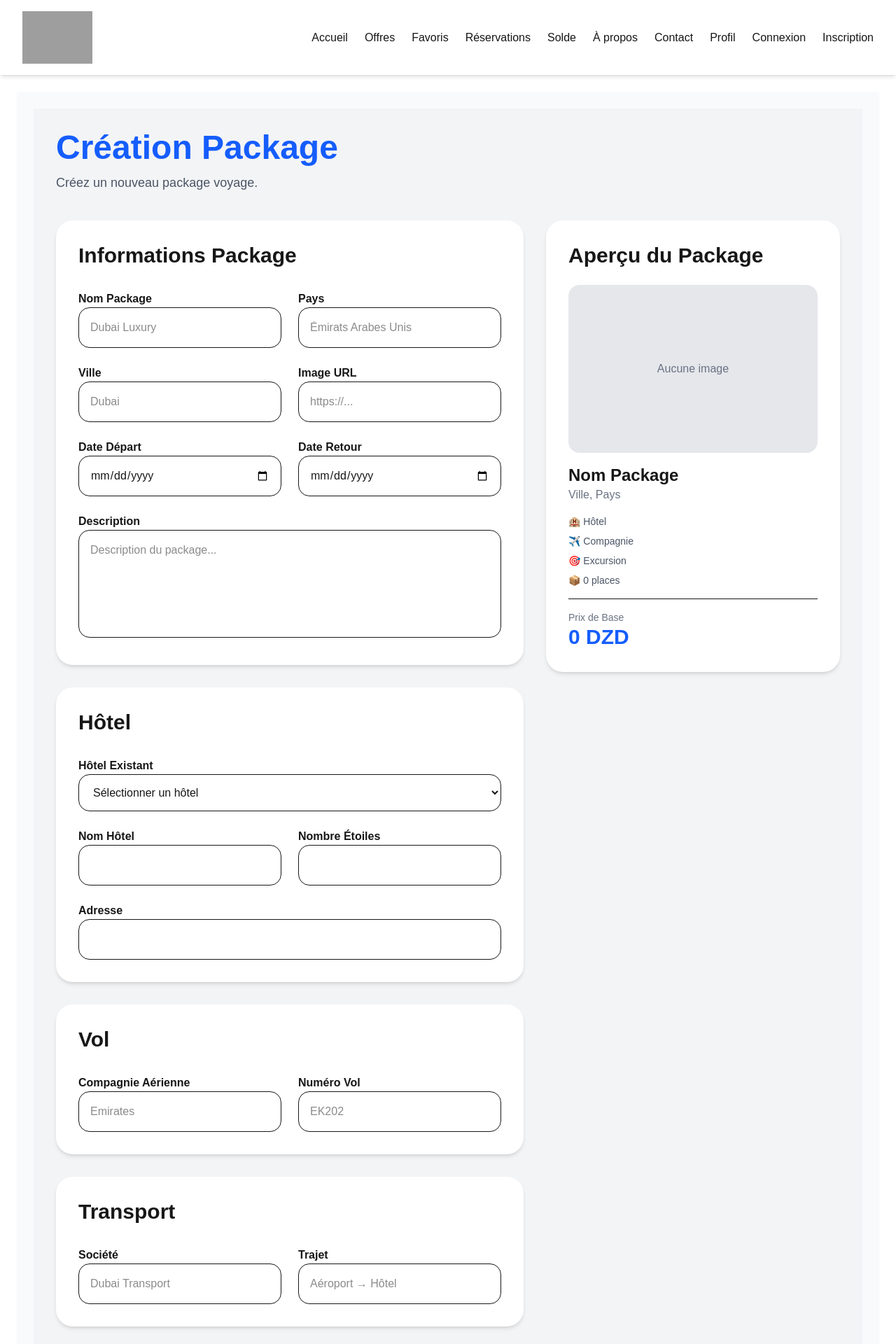
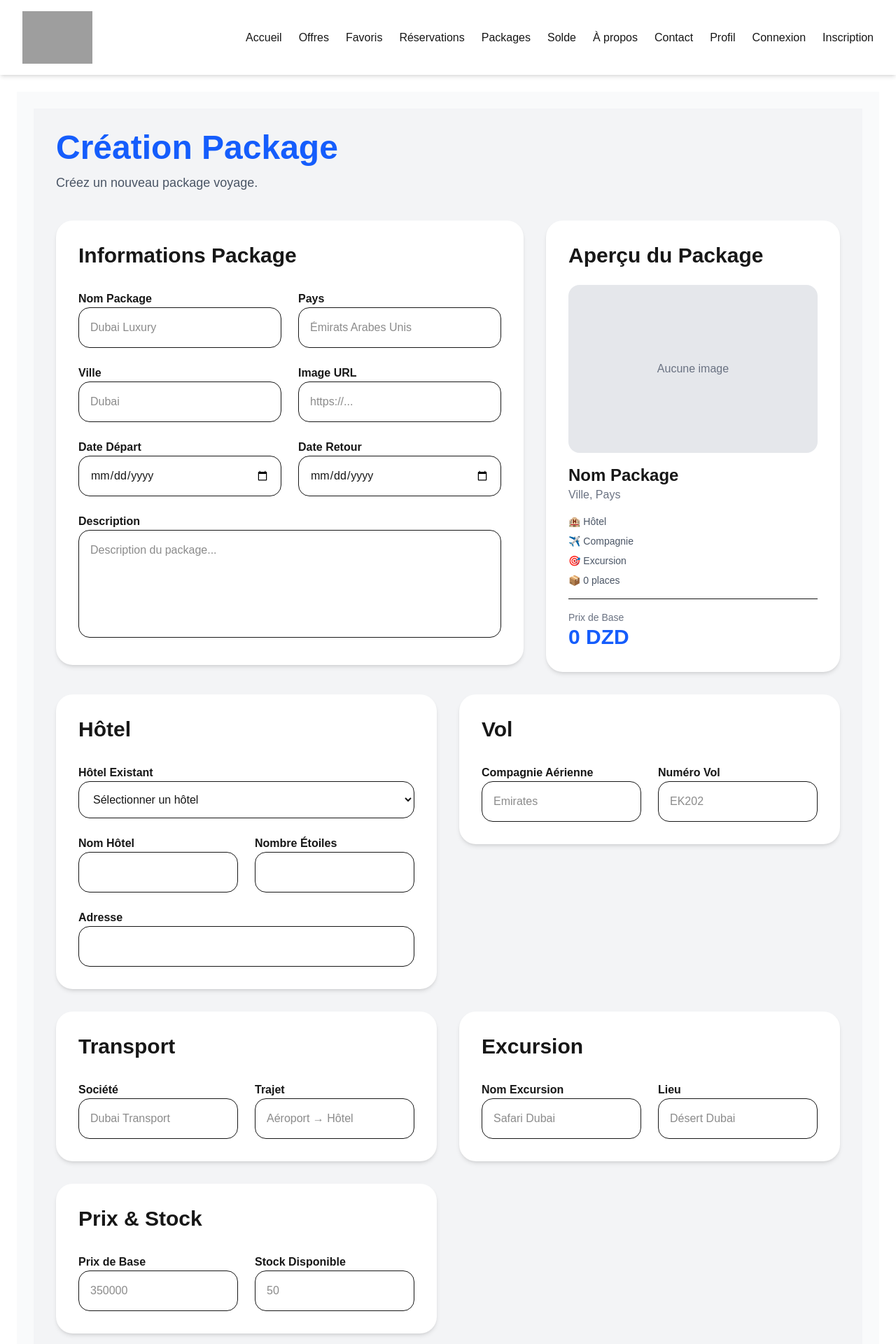
Before and after one commit to leith-allah/A2---Stage---Easy-Road---Clic-Package, a Next.js app in the folder Nextjs/: page /dashboard/packages/create in a window 1280 px wide. Shown: the top 1920 px of the page at 70% size. Built offline with nearby package versions, Linux system fonts and the light colour scheme; grey boxes are pictures that could not be loaded.

Commit message:
Ajouter le Path de la Crétion de Package dans le Header

```diff
--- a/Nextjs/src/components/layout/Header.tsx
+++ b/Nextjs/src/components/layout/Header.tsx
@@ -32,6 +32,7 @@ export default function Header() {
         <Link href="/dashboard/offers">Offres</Link>
         <Link href="/dashboard/favorites">Favoris</Link>
         <Link href="/dashboard/bookings">Réservations</Link>
+        <Link href="/dashboard/packages/create">Packages</Link>
         <Link href="/dashboard/balance">Solde</Link>
         <Link href="/about-us">À propos</Link>
         <Link href="/contact">Contact</Link>
--- a/Nextjs/src/features/packages/admin/components/CreatePackageLayout.tsx
+++ b/Nextjs/src/features/packages/admin/components/CreatePackageLayout.tsx
@@ -88,6 +88,25 @@ export default function CreatePackageLayout() {
               setPackageData={setPackageData}
             />
 
+          </div>
+
+          {/* RIGHT */}
+          <div className="sticky top-8">
+            <PackagePreview
+              packageData={packageData}
+              hotelData={hotelData}
+              flightData={flightData}
+              transportData={transportData}
+              excursionData={excursionData}
+              pricingData={pricingData}
+            />
+          </div>
+        </div>
+
+
+        {/* Down */}
+        <div className="grid md:grid-cols-2 gap-8 items-start mt-8">
+
             <HotelSelector
               hotelData={hotelData}
               setHotelData={setHotelData}
@@ -113,20 +132,7 @@ export default function CreatePackageLayout() {
               setPricingData={setPricingData}
             />
           </div>
-
-          {/* RIGHT */}
-          <div className="sticky top-8">
-            <PackagePreview
-              packageData={packageData}
-              hotelData={hotelData}
-              flightData={flightData}
-              transportData={transportData}
-              excursionData={excursionData}
-              pricingData={pricingData}
-            />
-          </div>
         </div>
-      </div>
     </section>
   );
 }
```
